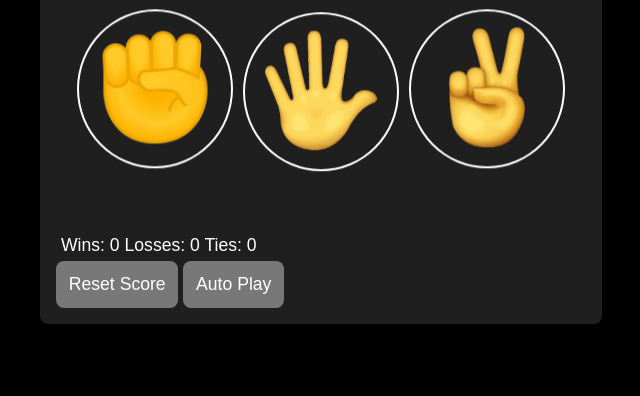
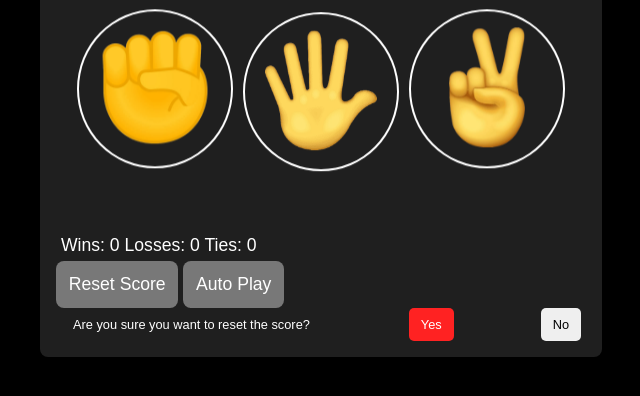
Before and after one commit to Danny-Py5/js, a plain HTML site: page 12-rock-paper-scissors.html in a window 1280 px wide. Both pictures are taken after a click on the button "Reset Score". Shown: the part 166-562 px from the top of the page, without its empty margins (319-959 px from the left). Drawn offline with Linux system fonts and the light colour scheme.

Commit message:
askyes no before reseting score

```diff
--- a/12-rock-paper-scissors.html
+++ b/12-rock-paper-scissors.html
@@ -123,6 +123,29 @@
             width: 40px;
             height: 40px;
         }
+        .askyesno-container{
+            transition:  all 1s;
+            display: flex;
+            justify-content: space-between;
+        }
+        .askyesno-container :where(p, button){
+            font-size: .8rem;
+            padding: 4px 12px;
+        }
+        .askyesno-container button{
+            border-radius: 5px;
+            border: none;
+            margin-right: 5px;
+        }
+        .yes{
+            background-color: rgb(255, 34, 34);
+            color: white;
+            transition: all .25s;
+        }
+        .yes:hover{
+            background-color: rgba(255, 34, 34, 0.562);
+        }
+
 
         .bounce1{
             animation: bounce 15s linear infinite;
@@ -198,6 +221,8 @@
 
         <button class="js-reset-button reset-button">Reset Score</button>
         <button class="js-auto-play reset-button">Auto Play</button>
+        <section class="askyesno-container js-askyesno-container">
+        </section>
 
     </main>
     <script>
@@ -233,20 +258,40 @@
         });
 
         // reset Score eventListener
-        document.querySelector('.js-reset-button').addEventListener('click', () => resetButton());
+        document.querySelector('.js-reset-button').addEventListener('click', () => {
+            document.querySelector('.js-askyesno-container')
+               .innerHTML = `
+                    <p>Are you sure you want to reset the score?</p>
+                    <button class='yes'>Yes</button>
+                    <button class='no'>No</button>`;
+            document.querySelector('.yes').addEventListener('click', () => {
+                resetButton()
+                document.querySelector('.js-askyesno-container')
+                    .innerHTML = '';
+            });
+            document.querySelector('.no').addEventListener('click', () => {
+                document.querySelector('.js-askyesno-container')
+                    .innerHTML = '';
+            });
+        });
 
         // auto play eventListener
         document.querySelector('.js-auto-play').addEventListener('click', () => autoPlay());
 
         // adding eventListers to keypress to allow the use of keyboard to play game.
-        document.body.addEventListener('keypress', (event) => {
+        document.body.addEventListener('keydown', (event) => {
             if (event.key.toLowerCase() === 'r'){
                 playGame('rock');
             } else if (event.key.toLocaleLowerCase() === 'p') {
                 playGame('paper');
             } else if (event.key.toLocaleLowerCase() === 's') {
                 playGame('scissors');
+            } else if(event.key.toLocaleLowerCase() === 'a'){
+                autoPlay();
+            } else if (event.key.toLocaleLowerCase() === 'backspace'){
+                resetButton();
             };
+            // console.log(event)
         });
         // EVENTLISTENERS   ENDS;
         // ||||||||||||||||||||||||||||||||||||||||||||||
```
